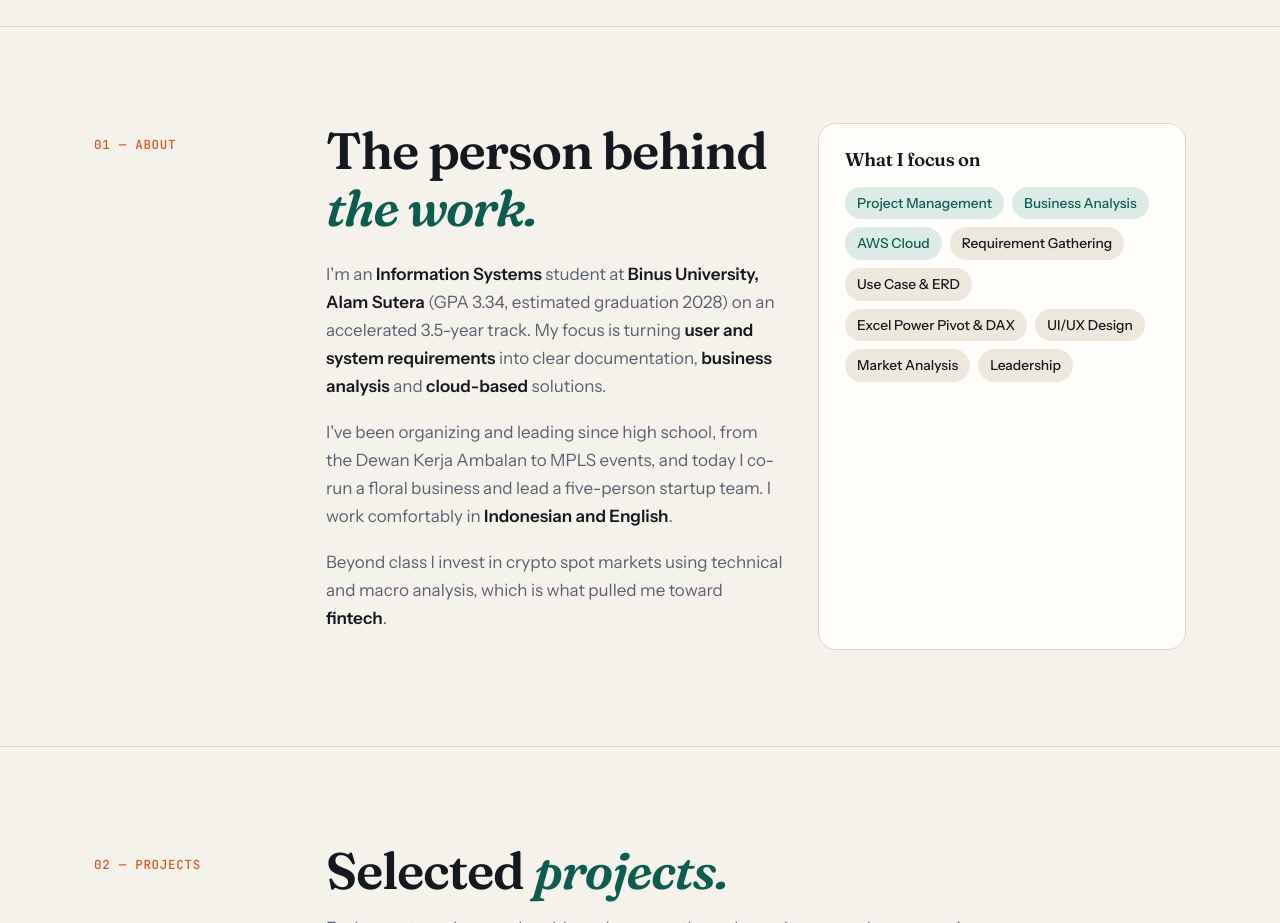
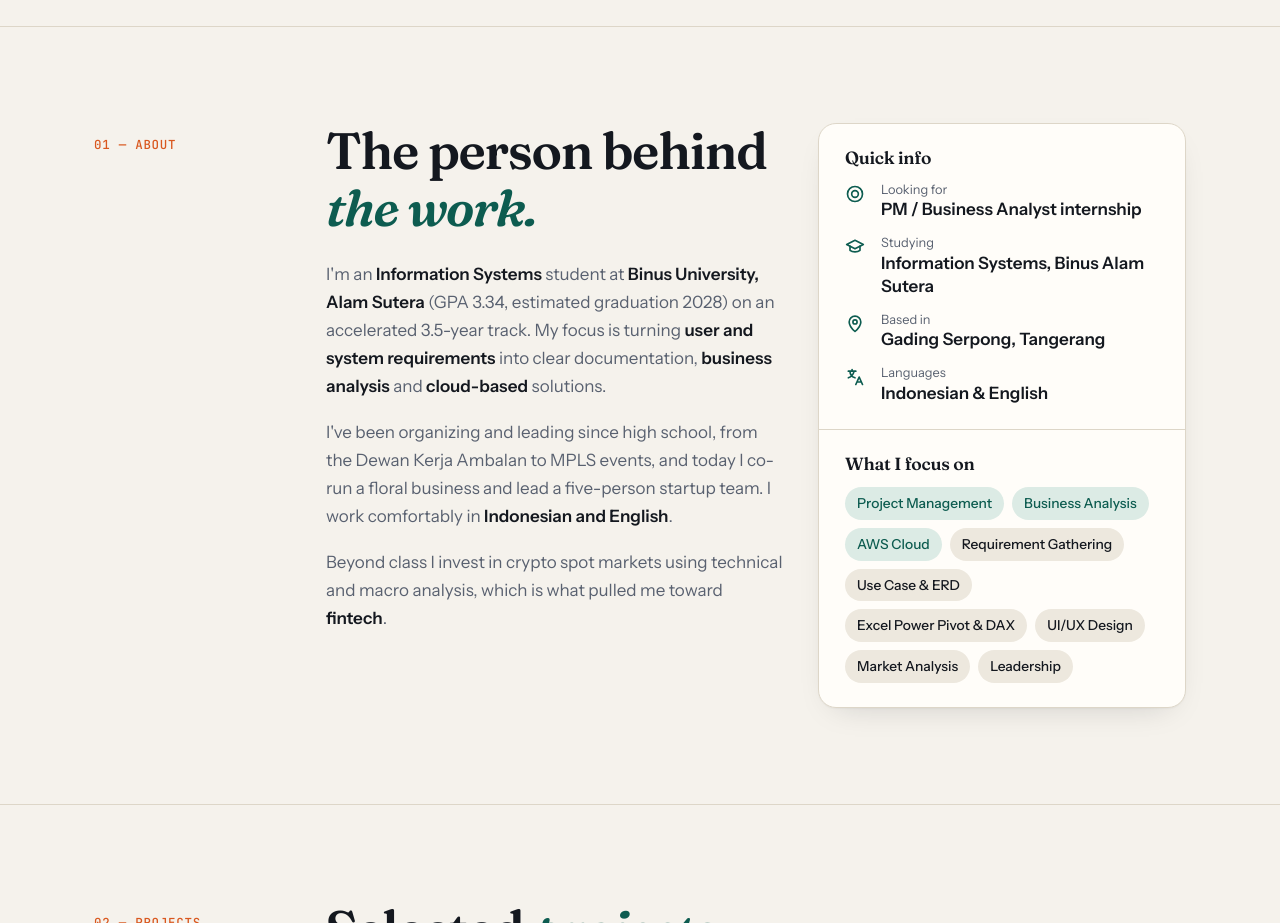
Before and after one commit to Joshua-bong/joshua-bong-portfolio, a plain HTML site: page index.html in a window 1280 px wide. Shown: the part 860-1783 px from the top of the page. Drawn offline with Linux system fonts and the light colour scheme.

Commit message:
Tidy About sidebar: add quick info card

```diff
--- a/index.html
+++ b/index.html
@@ -109,8 +109,15 @@ h2 em{font-style:italic;color:var(--ac)}
 .about{display:grid;grid-template-columns:200px 1fr .8fr;gap:32px}
 .about .txt p{margin:0 0 18px;color:var(--mu);max-width:60ch}
 .about .txt b{color:var(--tx);font-weight:600}
-.focus{background:var(--sf);border:1px solid var(--ln);border-radius:var(--r);padding:26px}
-.focus h3{font-size:1.15rem;margin-bottom:16px}
+.focus{align-self:start;position:sticky;top:96px;background:var(--sf);border:1px solid var(--ln);border-radius:var(--r);overflow:hidden;box-shadow:var(--shadow)}
+.focus h3{font-size:1.1rem;margin-bottom:14px}
+.focus .fb{padding:24px 26px}
+.focus .fb+.fb{border-top:1px solid var(--ln)}
+.qi{margin:0;display:grid;gap:14px}
+.qi>div{display:grid;grid-template-columns:24px 1fr;gap:12px;align-items:start}
+.qi svg{width:20px;height:20px;color:var(--ac);margin-top:2px}
+.qi dt{color:var(--mu);font-size:.8rem;line-height:1.3}
+.qi dd{margin:0;font-weight:600;line-height:1.35}
 .tags{display:flex;flex-wrap:wrap;gap:8px}
 .tags span{padding:5px 12px;border-radius:999px;background:var(--sf2);font-size:.86rem;font-weight:500}
 .tags span.k{background:var(--acs);color:var(--ac)}
@@ -202,6 +209,7 @@ footer{padding:40px 0 56px;color:var(--mu);font-size:.9rem;display:flex;justify-
 }
 @media (max-width:820px){
   .hgrid,.xp,.sk,.ct,.about,.pc{grid-template-columns:1fr}
+  .focus{position:static}
   .ph{justify-self:center;max-width:320px;margin:16px 22px 0 0}
   .chip{left:-6px;bottom:22px}
   .facts{grid-template-columns:repeat(2,1fr)}
@@ -275,10 +283,21 @@ try{var t=localStorage.getItem('theme');if(t)document.documentElement.dataset.th
     <p>I've been organizing and leading since high school, from the Dewan Kerja Ambalan to MPLS events, and today I co-run a floral business and lead a five-person startup team. I work comfortably in <b>Indonesian and English</b>.</p>
     <p>Beyond class I invest in crypto spot markets using technical and macro analysis, which is what pulled me toward <b>fintech</b>.</p>
   </div>
-  <div class="focus">
-    <h3>What I focus on</h3>
-    <div class="tags"><span class="k">Project Management</span><span class="k">Business Analysis</span><span class="k">AWS Cloud</span><span>Requirement Gathering</span><span>Use Case &amp; ERD</span><span>Excel Power Pivot &amp; DAX</span><span>UI/UX Design</span><span>Market Analysis</span><span>Leadership</span></div>
-  </div>
+  <aside class="focus">
+    <div class="fb">
+      <h3>Quick info</h3>
+      <dl class="qi">
+        <div><svg viewBox="0 0 24 24" fill="none" stroke="currentColor" stroke-width="2" stroke-linecap="round" stroke-linejoin="round"><circle cx="12" cy="12" r="9"/><circle cx="12" cy="12" r="4"/></svg><div><dt>Looking for</dt><dd>PM / Business Analyst internship</dd></div></div>
+        <div><svg viewBox="0 0 24 24" fill="none" stroke="currentColor" stroke-width="2" stroke-linecap="round" stroke-linejoin="round"><path d="M2 9l10-5 10 5-10 5z"/><path d="M6 11v5c3 2.5 9 2.5 12 0v-5"/></svg><div><dt>Studying</dt><dd>Information Systems, Binus Alam Sutera</dd></div></div>
+        <div><svg viewBox="0 0 24 24" fill="none" stroke="currentColor" stroke-width="2" stroke-linecap="round" stroke-linejoin="round"><path d="M12 21s-7-6.2-7-11.5a7 7 0 0 1 14 0C19 14.8 12 21 12 21z"/><circle cx="12" cy="9.5" r="2.5"/></svg><div><dt>Based in</dt><dd>Gading Serpong, Tangerang</dd></div></div>
+        <div><svg viewBox="0 0 24 24" fill="none" stroke="currentColor" stroke-width="2" stroke-linecap="round" stroke-linejoin="round"><path d="M4 5h9M8.5 3v2M6 5c0 4 3 7 6 8M11 5c-1 4-4 7-7 8M13 21l4-9 4 9M14.5 18h5"/></svg><div><dt>Languages</dt><dd>Indonesian &amp; English</dd></div></div>
+      </dl>
+    </div>
+    <div class="fb">
+      <h3>What I focus on</h3>
+      <div class="tags"><span class="k">Project Management</span><span class="k">Business Analysis</span><span class="k">AWS Cloud</span><span>Requirement Gathering</span><span>Use Case &amp; ERD</span><span>Excel Power Pivot &amp; DAX</span><span>UI/UX Design</span><span>Market Analysis</span><span>Leadership</span></div>
+    </div>
+  </aside>
 </div></section>
 
 <section id="work"><div class="w">
```
